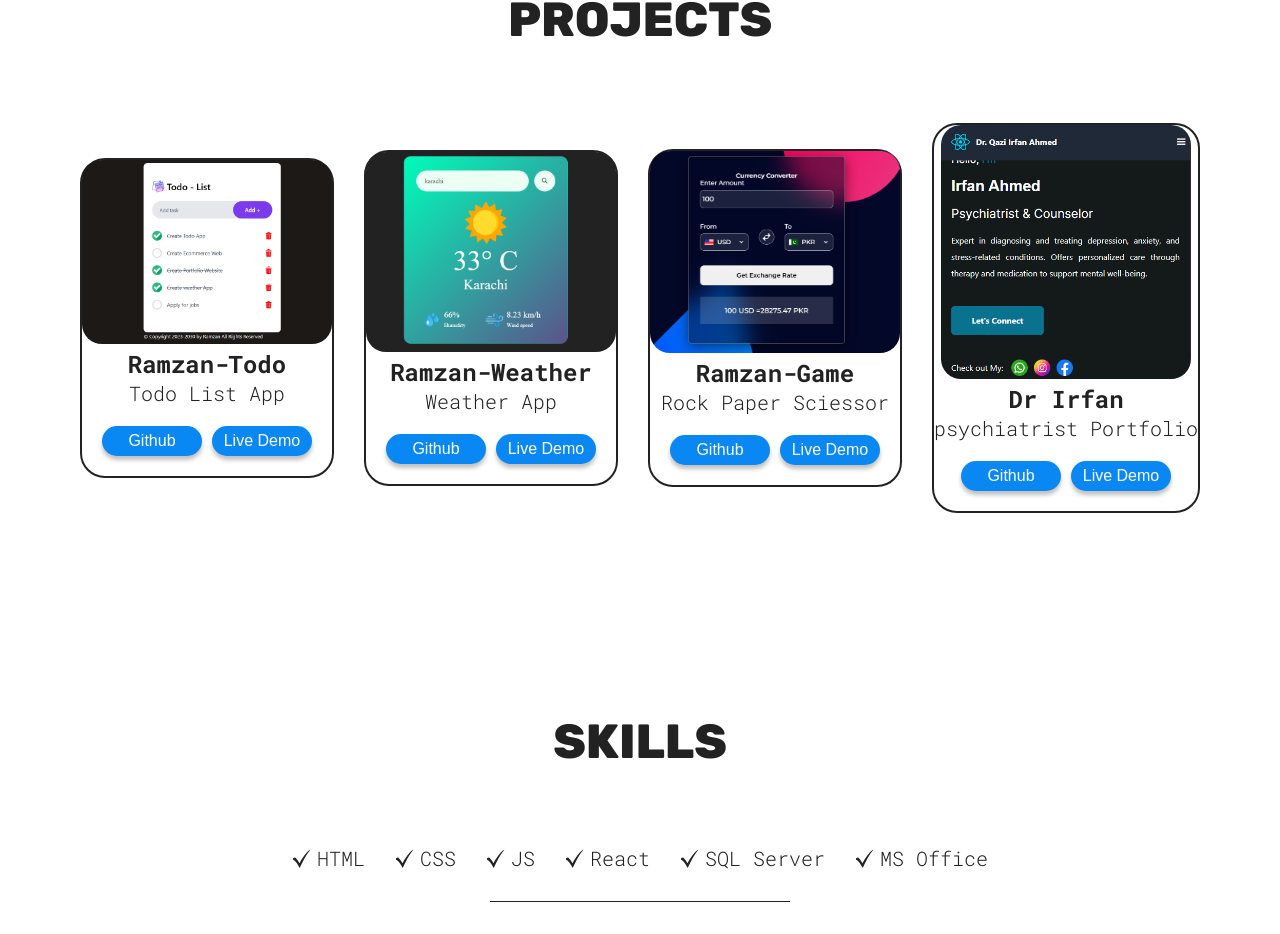
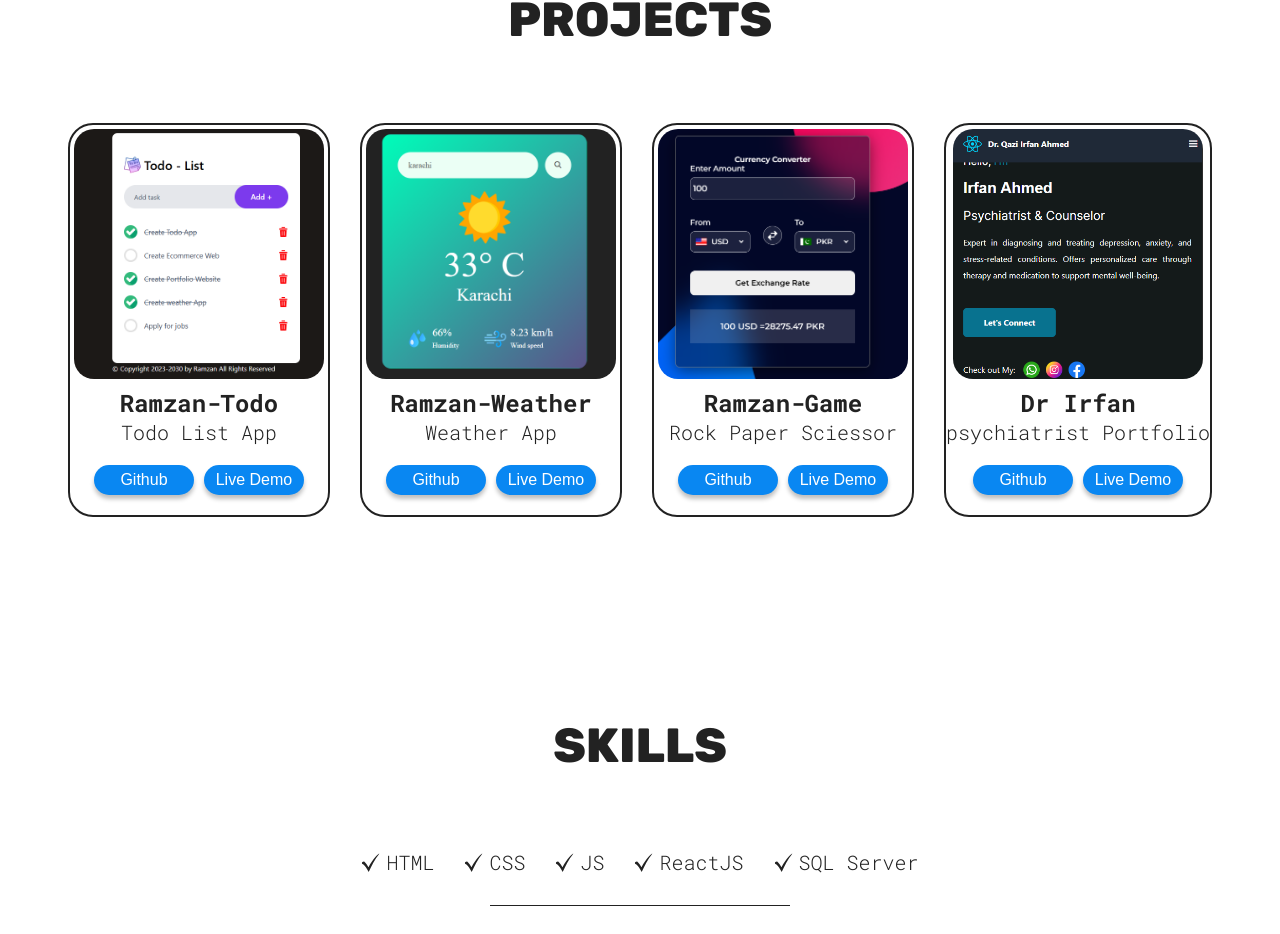
Before and after one commit to qazimian/ramzan, a React (Vite) app: page / in a window 1280 px wide. Shown: the part 1873-2807 px from the top of the page. Built offline with nearby package versions, Linux system fonts and the light colour scheme.

Commit message:
skills updated and project images css updated

```diff
--- a/src/sections/Project/ProjectsStyle.module.css
+++ b/src/sections/Project/ProjectsStyle.module.css
@@ -1,50 +1,60 @@
-.container{
+.container {
   display: flex;
   flex-direction: column;
   text-align: center;
+}
 
-    img{
-        max-width: 250px;
-        align-self: center;
-        background-color: var(--project-card-bg);
-        border-radius: 20px;
-    }
-    a{
+.container .projectsContainer .cardFrame a {
   width: fit-content;
   text-decoration: none;
   color: #222;
   transition: transform 200ms ease-in-out;
 }
-    a:hover{
+
+.container .projectsContainer .cardFrame a:hover {
   transform: scale(1.05);
-
 }
 
+.container .projectsContainer .cardFrame img {
+  max-width: 250px;
+  max-height: 250px;
+  width: 250px;
+  height: 250px;
+  object-fit: cover;
+  margin: 4px;
+  align-self: center;
+  background-color: var(--project-card-bg);
+  border-radius: 20px;
+  transition: transform 200ms ease-in-out;
 }
-.projectsContainer{
+
+.container .projectsContainer .cardFrame img:hover {
+  transform: scale(1.04);
+  opacity: 0.9;
+}
+
+.projectsContainer {
   display: flex;
   flex-direction: column;
   align-items: center;
   gap: 30px;
 }
 
-.cardFrame{
+.cardFrame {
   border: solid 2px #222;
   border-radius: 25px;
 }
 
-.cardFrame button{
+.cardFrame button {
   width: 100px;
   height: 30px;
   font-size: 16px;
   font-weight: 500;
   margin: 20px 3px;
-
 }
 
-
-@media (width >= 800px){
-    .projectsContainer{
+@media (width >= 800px) {
+  .projectsContainer {
     flex-direction: row;
     flex-wrap: wrap;
     justify-content: space-evenly;
--- a/src/sections/Skills/Skills.jsx
+++ b/src/sections/Skills/Skills.jsx
@@ -16,19 +16,17 @@ function Skills() {
         <SkillList src={checkMarkIcon} skill="HTML"/>
         <SkillList src={checkMarkIcon} skill="CSS"/>
         <SkillList src={checkMarkIcon} skill="JS"/>
-        <SkillList src={checkMarkIcon} skill="React"/>
+        <SkillList src={checkMarkIcon} skill="ReactJS"/>
         <SkillList src={checkMarkIcon} skill="SQL Server"/>
-        <SkillList src={checkMarkIcon} skill="MS Office"/>
+
       </div>
       <hr/><div className={styles.skillList}>
-        <SkillList src={checkMarkIcon} skill="bootstrap"/>
-        <SkillList src={checkMarkIcon} skill="Tailwind CSS"/>
-        <SkillList src={checkMarkIcon} skill="Angular"/>
-        <SkillList src={checkMarkIcon} skill="MySql"/>
-        <SkillList src={checkMarkIcon} skill="C#"/>
+        <SkillList src={checkMarkIcon} skill="Bootstrap"/>
+        <SkillList src={checkMarkIcon} skill="TailwindCSS"/>
         <SkillList src={checkMarkIcon} skill="ASP.Net"/>
       </div>
       <hr/><div className={styles.skillList}>
+        <SkillList src={checkMarkIcon} skill="MS Office"/>
         <SkillList src={checkMarkIcon} skill="Git"/>
         <SkillList src={checkMarkIcon} skill="POWER BI"/>
         <SkillList src={checkMarkIcon} skill="Tableau"/>
```
Lines whose indentation alone changed are shown as unchanged.
